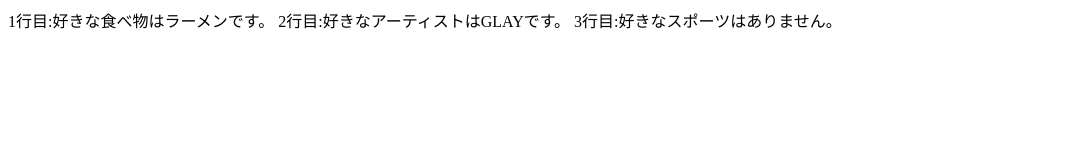
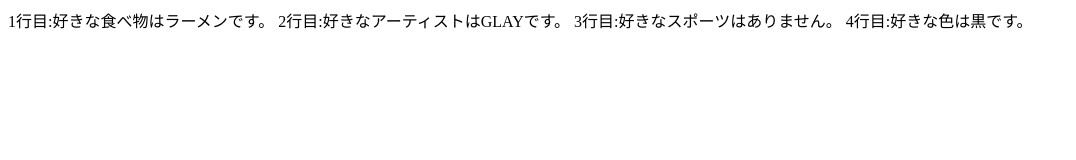
Before and after one commit to hiraharu2001/command-practice, a plain HTML site: page index.html in a window 1280 px wide. Shown: the whole page, without its empty margins (0-1076 px from the left). Drawn offline with Linux system fonts and the light colour scheme.

Commit message:
好きな色を追加

```diff
--- a/index.html
+++ b/index.html
@@ -4,5 +4,6 @@
 	1行目:好きな食べ物はラーメンです。
 	2行目:好きなアーティストはGLAYです。
 	3行目:好きなスポーツはありません。
+	4行目:好きな色は黒です。
 </body>
 </html>
```
